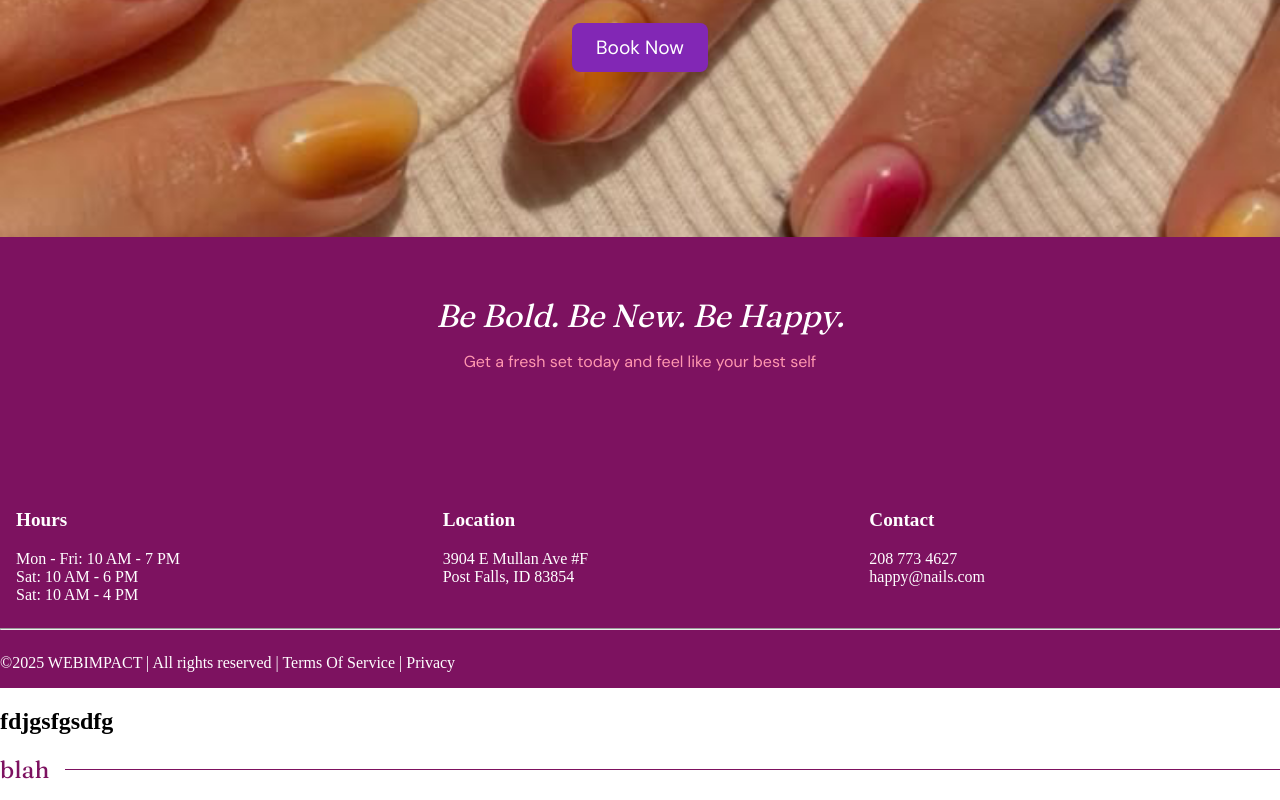
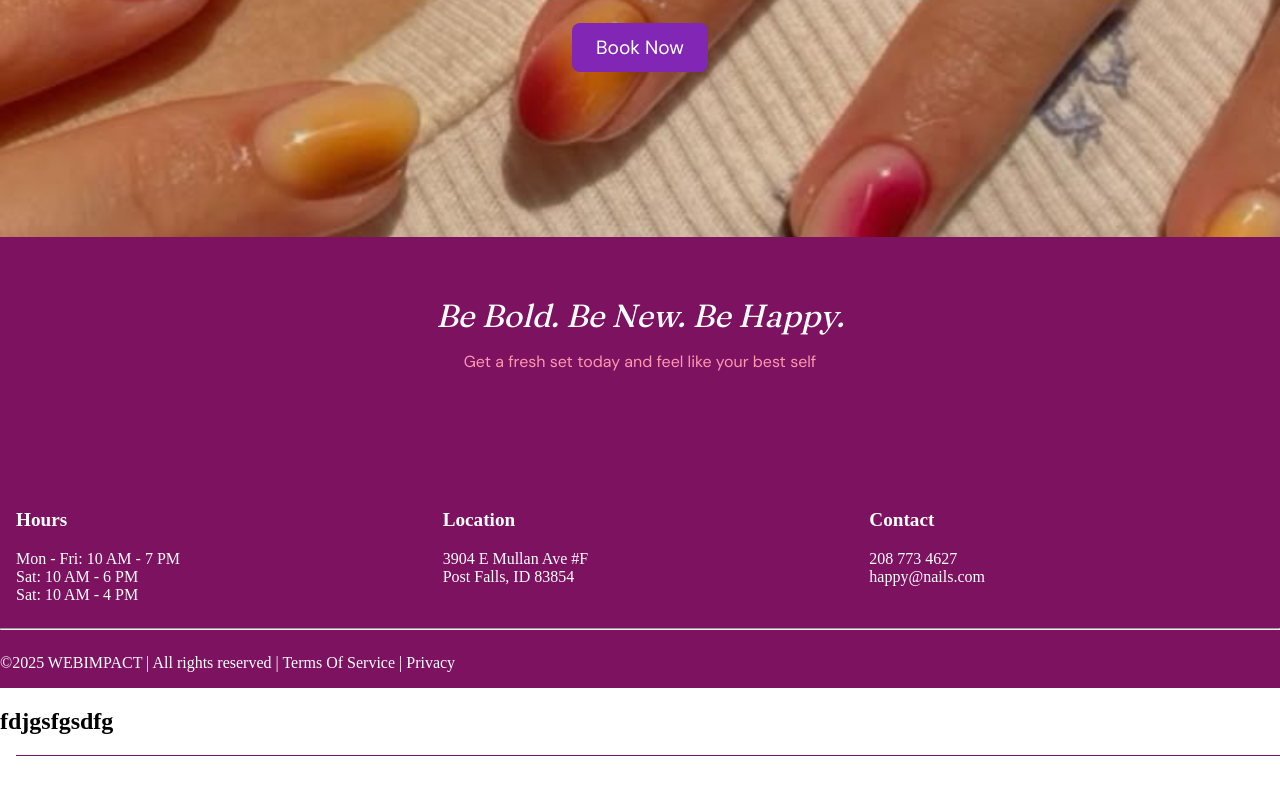
Before and after one commit to webimpactuw/happy-nails, a React (Create React App) app: page /test in a window 1280 px wide. Shown: the part 423-1223 px from the top of the page. After the commit the page ends 1195 px from the top, so only its background shows below. Built offline with nearby package versions, Linux system fonts and the light colour scheme.

Commit message:
react calls child

```diff
--- a/src/components/SectionDivider.js
+++ b/src/components/SectionDivider.js
@@ -1,8 +1,7 @@
 import React from 'react';
 
-const SectionDivider = ({ title = 'Section Title', align = 'left' }) => {
-
-    const containerStyle = {
+const SectionDivider = ({ children, align = 'left' }) => {
+  const containerStyle = {
     display: 'flex',
     alignItems: 'center',
     gap: '1rem',
@@ -17,7 +16,7 @@ const SectionDivider = ({ title = 'Section Title', align = 'left' }) => {
 
   const lineStyle = {
     flex: 1,
-    height: '0.06em',
+    height: '1px',
     backgroundColor: '#7D1260',
   };
 
@@ -28,9 +27,10 @@ const SectionDivider = ({ title = 'Section Title', align = 'left' }) => {
       <span style={{
         fontFamily: "'Fraunces', serif",
         fontSize: '1.5rem',
-        color: '#7d1260'
+        color: '#7d1260',
+        fontWeight: 'normal'
       }}>
-        {title}
+        {children}
       </span>
 
       {(align === 'center' || align === 'left') && <div style={lineStyle}></div>}
```
